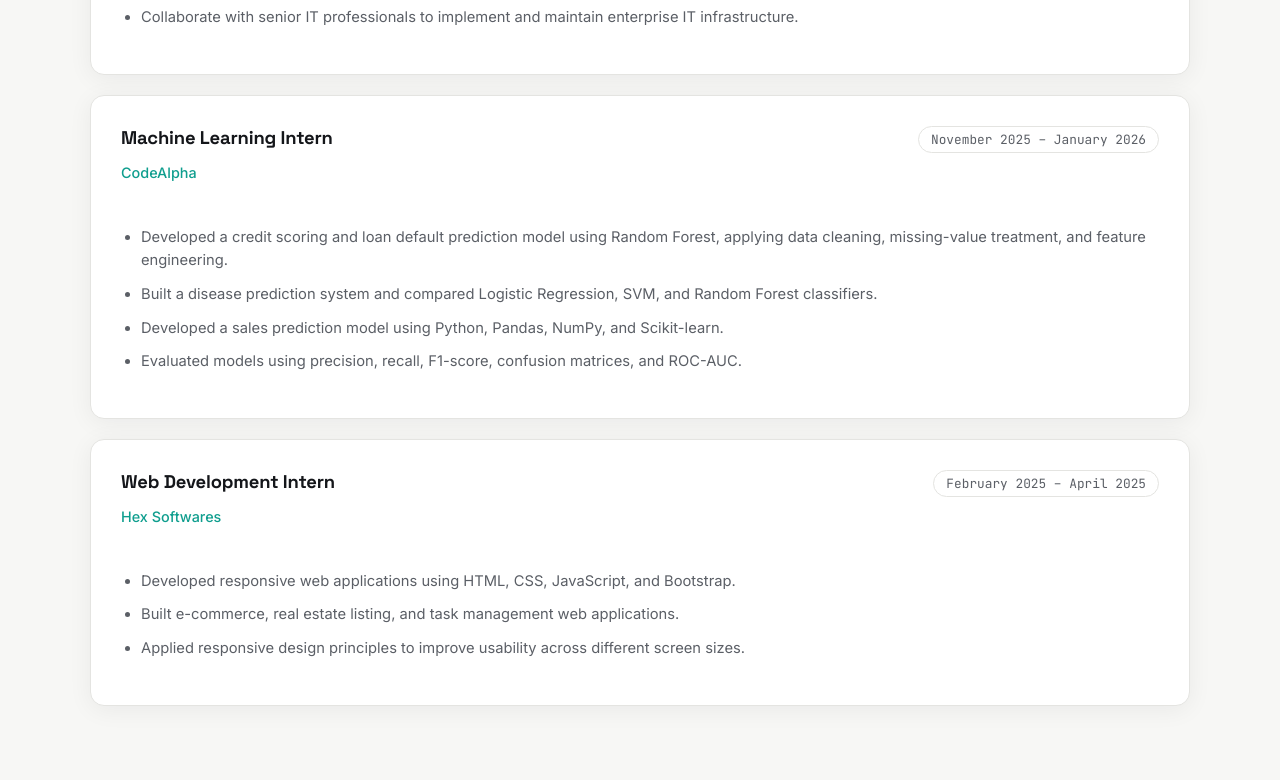
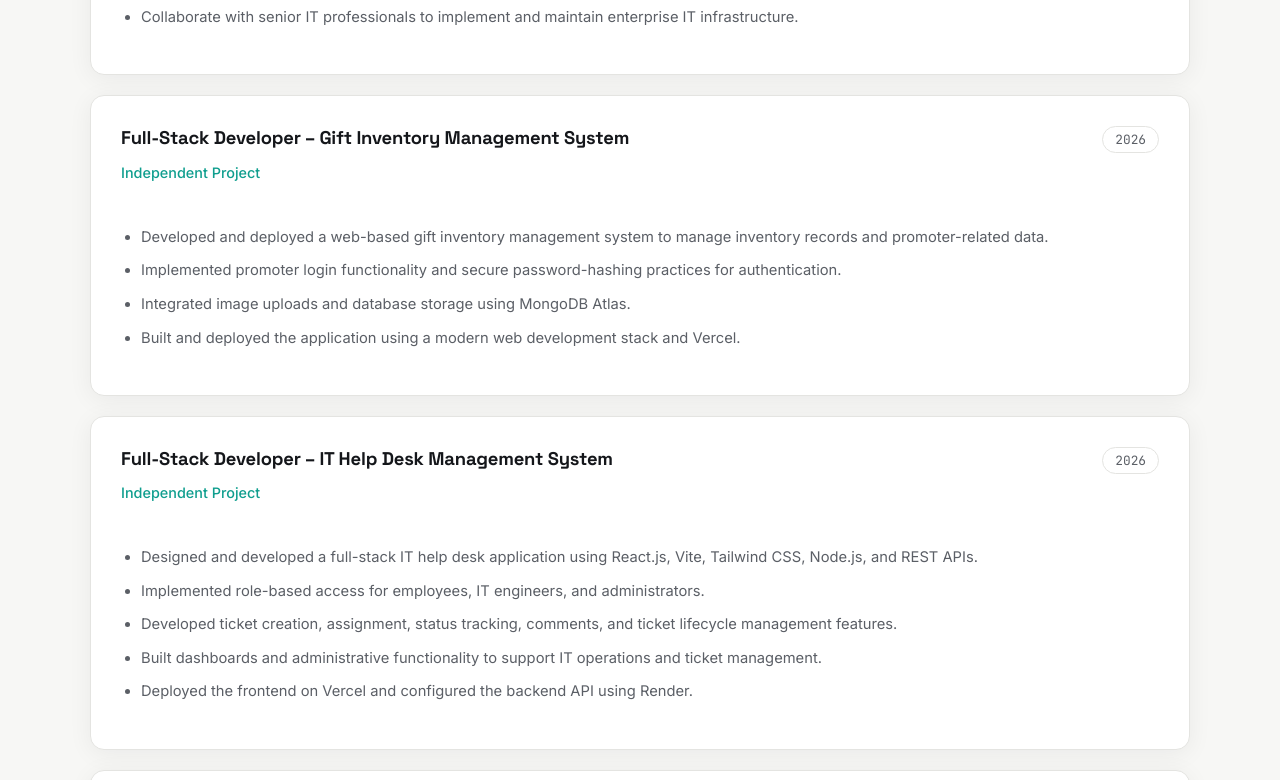
Before and after one commit to muhammadabubakar3520-ship-it/M.Abubakar.Portfolio, a React (Vite) app: page / in a window 1280 px wide. Shown: the part 2360-3140 px from the top of the page. Built offline with nearby package versions, Linux system fonts and the light colour scheme.

Commit message:
Add full-stack developer experience entries
Added two full-stack developer roles with project details for a gift inventory management system and an IT help desk management system.

```diff
--- a/src/components/Experience.jsx
+++ b/src/components/Experience.jsx
@@ -10,6 +10,29 @@ const experience = [
       "Support IT operations and troubleshoot hardware, software, and network-related issues across departments.",
       "Assist with system administration, user support, and IT asset management.",
       "Collaborate with senior IT professionals to implement and maintain enterprise IT infrastructure.",
+    ],
+  },
+  {
+    role: "Full-Stack Developer – Gift Inventory Management System",
+    company: "Independent Project",
+    period: "2026",
+    points: [
+      "Developed and deployed a web-based gift inventory management system to manage inventory records and promoter-related data.",
+      "Implemented promoter login functionality and secure password-hashing practices for authentication.",
+      "Integrated image uploads and database storage using MongoDB Atlas.",
+      "Built and deployed the application using a modern web development stack and Vercel.",
+    ],
+  },
+  {
+    role: "Full-Stack Developer – IT Help Desk Management System",
+    company: "Independent Project",
+    period: "2026",
+    points: [
+      "Designed and developed a full-stack IT help desk application using React.js, Vite, Tailwind CSS, Node.js, and REST APIs.",
+      "Implemented role-based access for employees, IT engineers, and administrators.",
+      "Developed ticket creation, assignment, status tracking, comments, and ticket lifecycle management features.",
+      "Built dashboards and administrative functionality to support IT operations and ticket management.",
+      "Deployed the frontend on Vercel and configured the backend API using Render.",
     ],
   },
   {
```
